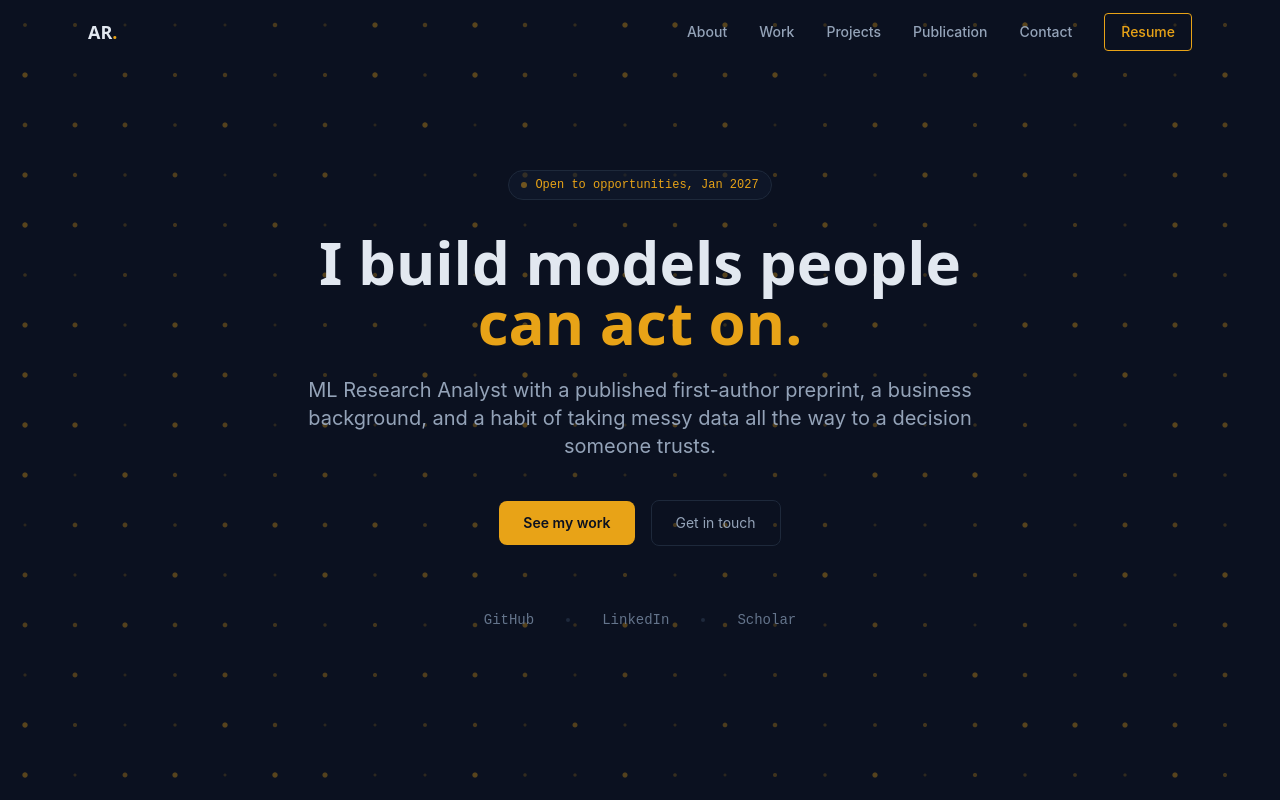
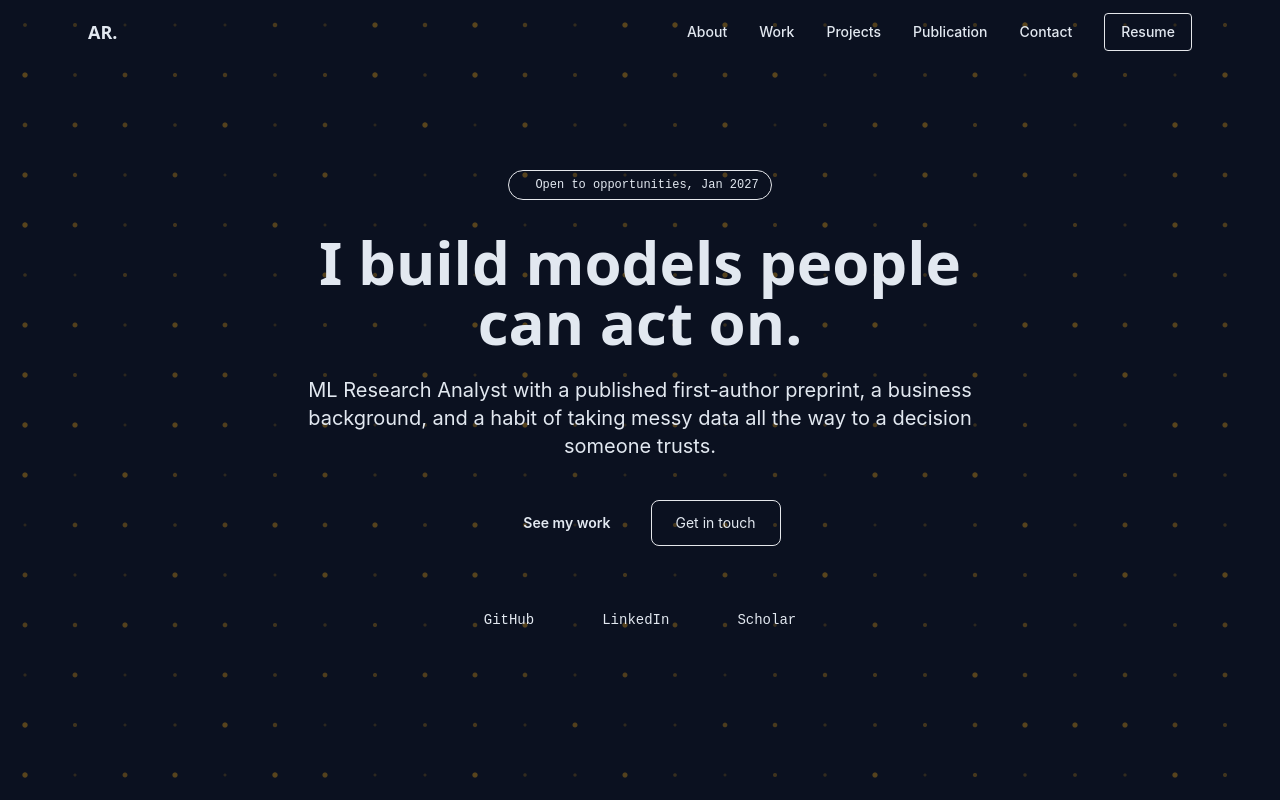
Before and after one commit to Amy-way05/amrutha-ravikumar-portfolio, a Next.js app: page / in a window 1280 px wide. Shown: the top 800 px of the page. Built offline with nearby package versions, Linux system fonts and the light colour scheme.

Commit message:
Remove custom colors from tailwind.config.js
Removed custom color definitions from the Tailwind configuration.

```diff
--- a/tailwind.config.js
+++ b/tailwind.config.js
@@ -6,16 +6,6 @@ module.exports = {
   ],
   theme: {
     extend: {
-      colors: {
-        midnight: '#0B1120',
-        surface: '#131C31',
-        border: '#1E293B',
-        accent: '#E8A317',
-        'accent-light': '#F0C050',
-        'text-primary': '#E2E8F0',
-        'text-secondary': '#94A3B8',
-        'text-muted': '#64748B',
-      },
       fontFamily: {
         display: ['"Space Grotesk"', 'system-ui', 'sans-serif'],
         body: ['"Inter"', 'system-ui', 'sans-serif'],
```
